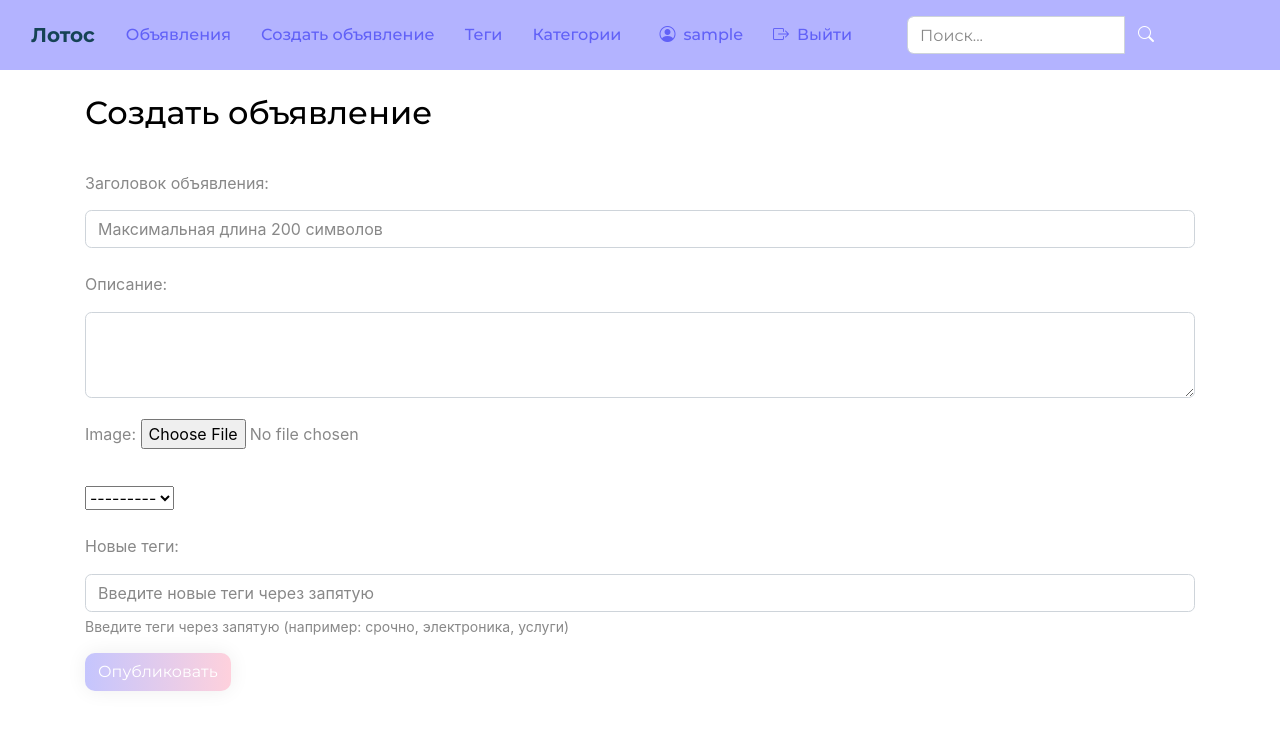
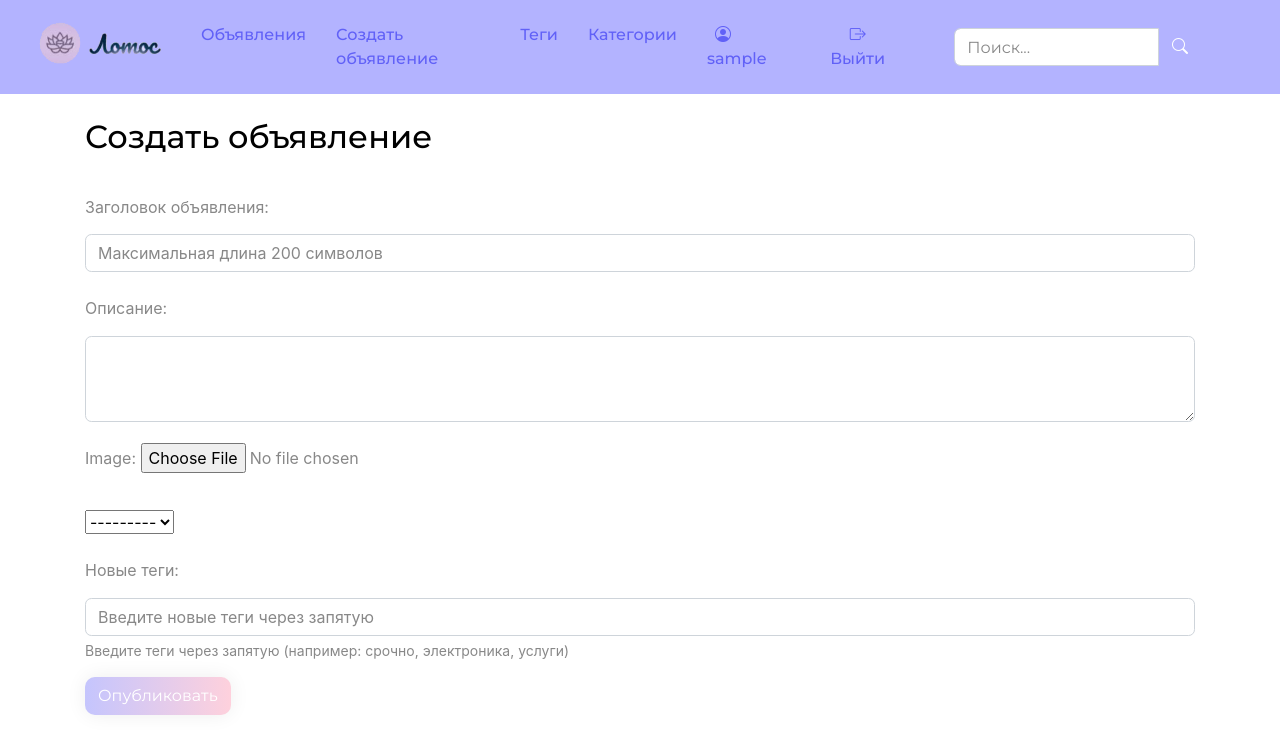
Before and after one commit to Banshee0802/bulletinBoard, a Django app: page /ad/create/ in a window 1280 px wide. Shown: the top 730 px of the page. Run offline with Django 5.2, Linux system fonts and the light colour scheme; the visitor is signed in with stand-in values (Sample User, id 1); data that the repository does not hold is empty; some libraries are stand-ins or nearby versions.

Commit message:
добавлена фавиконка и логотип

```diff
--- a/templates/base.html
+++ b/templates/base.html
@@ -6,6 +6,7 @@
     <meta charset="UTF-8">
     <meta name="viewport" content="width=device-width, initial-scale=1.0">
     <title>{% block title %}{% endblock title %}</title>
+    <link rel="icon" type="image/x-icon" href="{% static 'images/favicon/favicon.ico' %}">
     <link rel="stylesheet" href="https://cdn.jsdelivr.net/npm/bootstrap-icons@1.13.1/font/bootstrap-icons.min.css">
     <link rel="stylesheet" href="https://cdn.jsdelivr.net/npm/bootswatch@4.5.2/dist/minty/bootstrap.min.css" integrity="sha384-H4X+4tKc7b8s4GoMrylmy2ssQYpDHoqzPa9aKXbDwPoPUA3Ra8PA5dGzijN+ePnH" crossorigin="anonymous">
     <link href="https://fonts.googleapis.com/css2?family=Montserrat:wght@300;400;500;600&family=Playfair+Display:wght@400;500;600&display=swap" rel="stylesheet">
@@ -17,7 +18,7 @@
 <body>
     <nav class="navbar navbar-expand-lg" style="background-color: #b3b3ffff;" data-bs-theme="dark">
         <div class="container-fluid">
-            <a class="navbar-brand" style='color: #164355ff' href="{% url 'main_page' %}"><strong>Лотос</strong></a>
+            <a class="navbar-brand" href="{% url 'main_page' %}"><img src="{% static 'images/logo/lotos.png' %}" alt="Логотип" height="60" style="transform: translateY(-4px);"></a>
             <button class="navbar-toggler" type="button">
                 <span class="navbar-toggler-icon"></span>
             </button>
```
Also changed, not shown: static/images/favicon/favicon.ico (added), static/images/logo/lotos.png (added).
